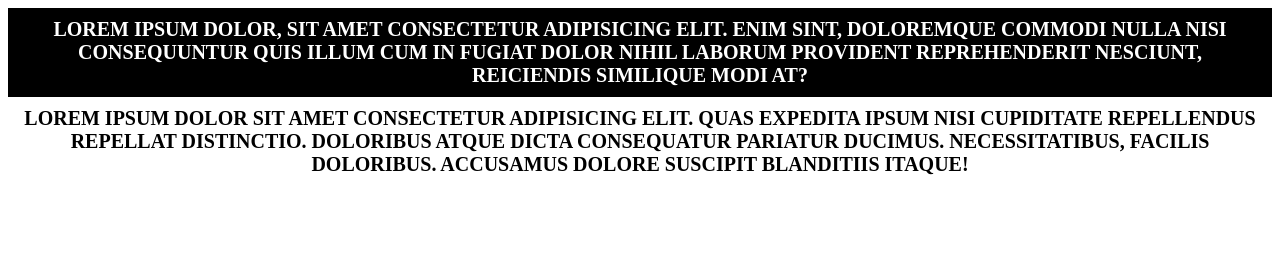
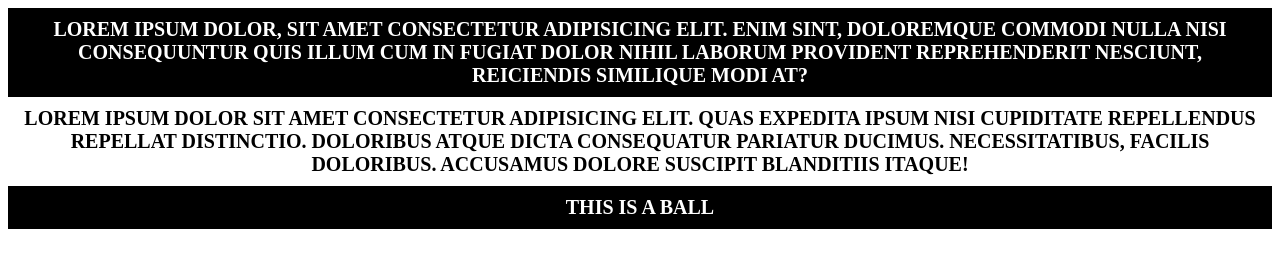
Before and after one commit to Phusse/TestProject, a plain HTML site: page index.html in a window 1280 px wide. Drawn offline with Linux system fonts and the light colour scheme.

Commit message:
new div add

```diff
--- a/index.html
+++ b/index.html
@@ -17,5 +17,8 @@
          Lorem ipsum dolor sit amet consectetur adipisicing elit. Quas expedita ipsum nisi cupiditate repellendus repellat distinctio.
          Doloribus atque dicta consequatur pariatur ducimus. Necessitatibus, facilis doloribus. Accusamus dolore suscipit blanditiis itaque!
     </div>
+    <div class="ball">
+        this is a ball
+    </div>
 </body>
 </html>
--- a/style.css
+++ b/style.css
@@ -16,3 +16,12 @@
     font-weight: bold;
     text-transform: uppercase;
 }
+.ball{
+    background: #000;
+    color: #fff;
+    padding: 10px;
+    text-align: center;
+    font-size: 20px;
+    font-weight: bold;
+    text-transform: uppercase;
+}
```
